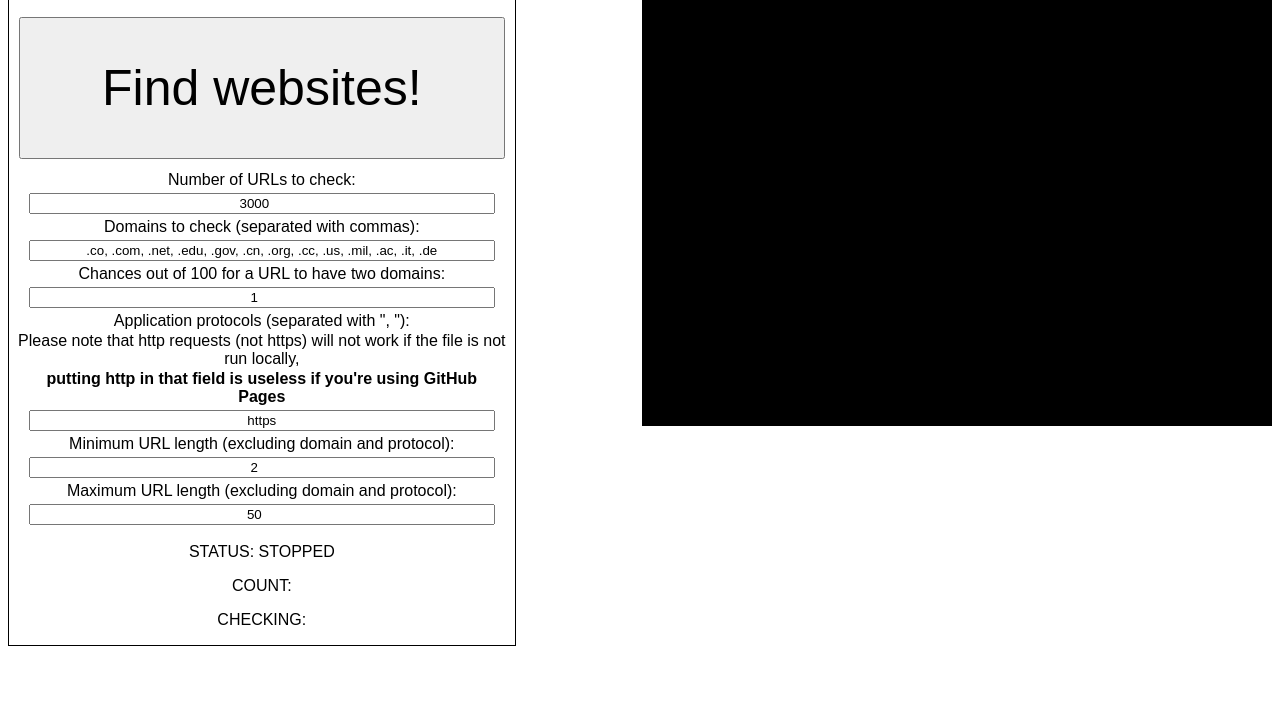
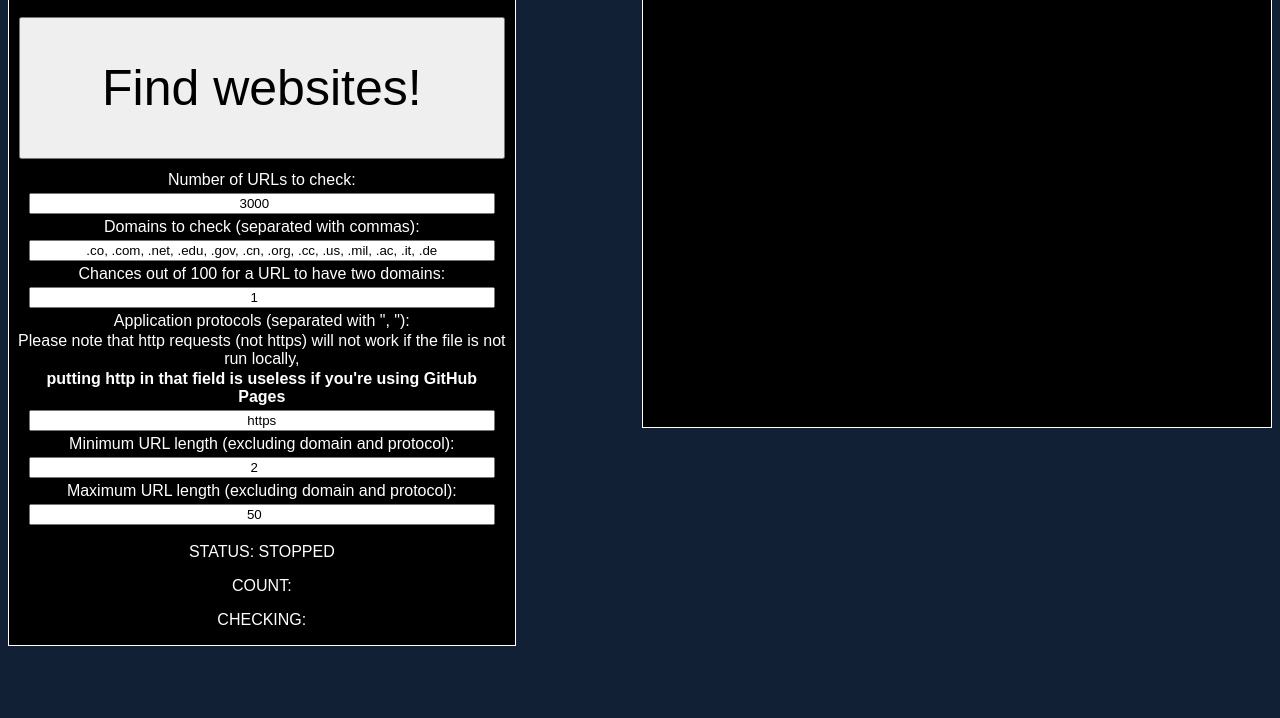
Before and after one commit to TTTaevas/Website-Finder, a plain HTML site: page Javascript/index.html in a window 1280 px wide. Shown: the part 82-800 px from the top of the page. Drawn offline with Linux system fonts and the light colour scheme.

Commit message:
Pure JS's webpage now has a design that hurts your eyes less

```diff
--- a/Javascript/index.css
+++ b/Javascript/index.css
@@ -4,6 +4,8 @@
 }
 
 body {
+	background-color: #112034;
+	color: white;
 	display: flex;
 }
 
@@ -14,6 +16,7 @@ input[type="button"] {
 }
 
 #rest {
+	background-color: #000;
 	width: 40%;
 	border: solid 1px;
 	margin-right: 10%;
@@ -34,6 +37,7 @@ form * {
 	overflow-x: hidden;
 	overflow-y: auto;
 	background-color: black;
+	border: solid 1px;
 }
 
 ul {
```
